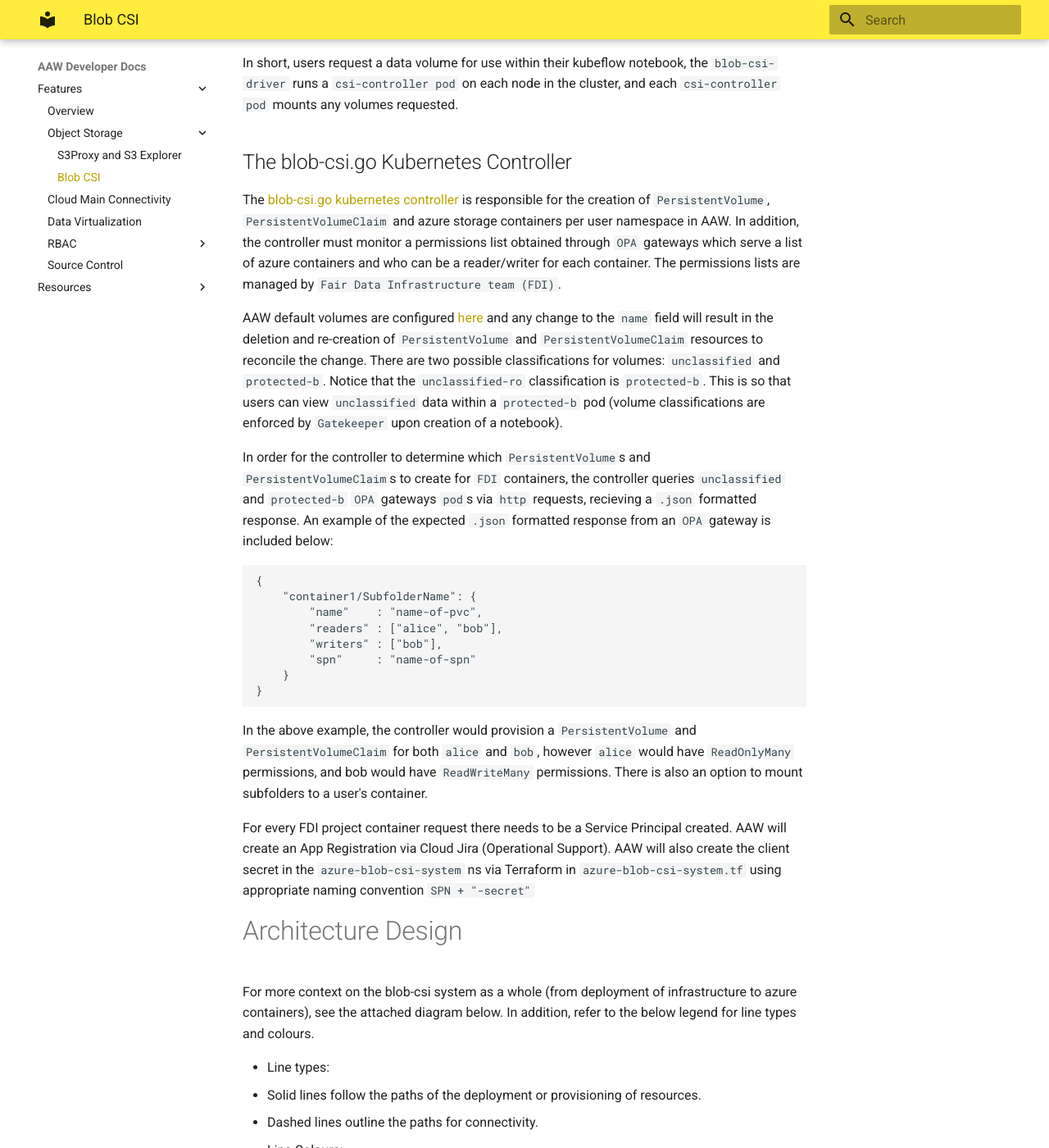
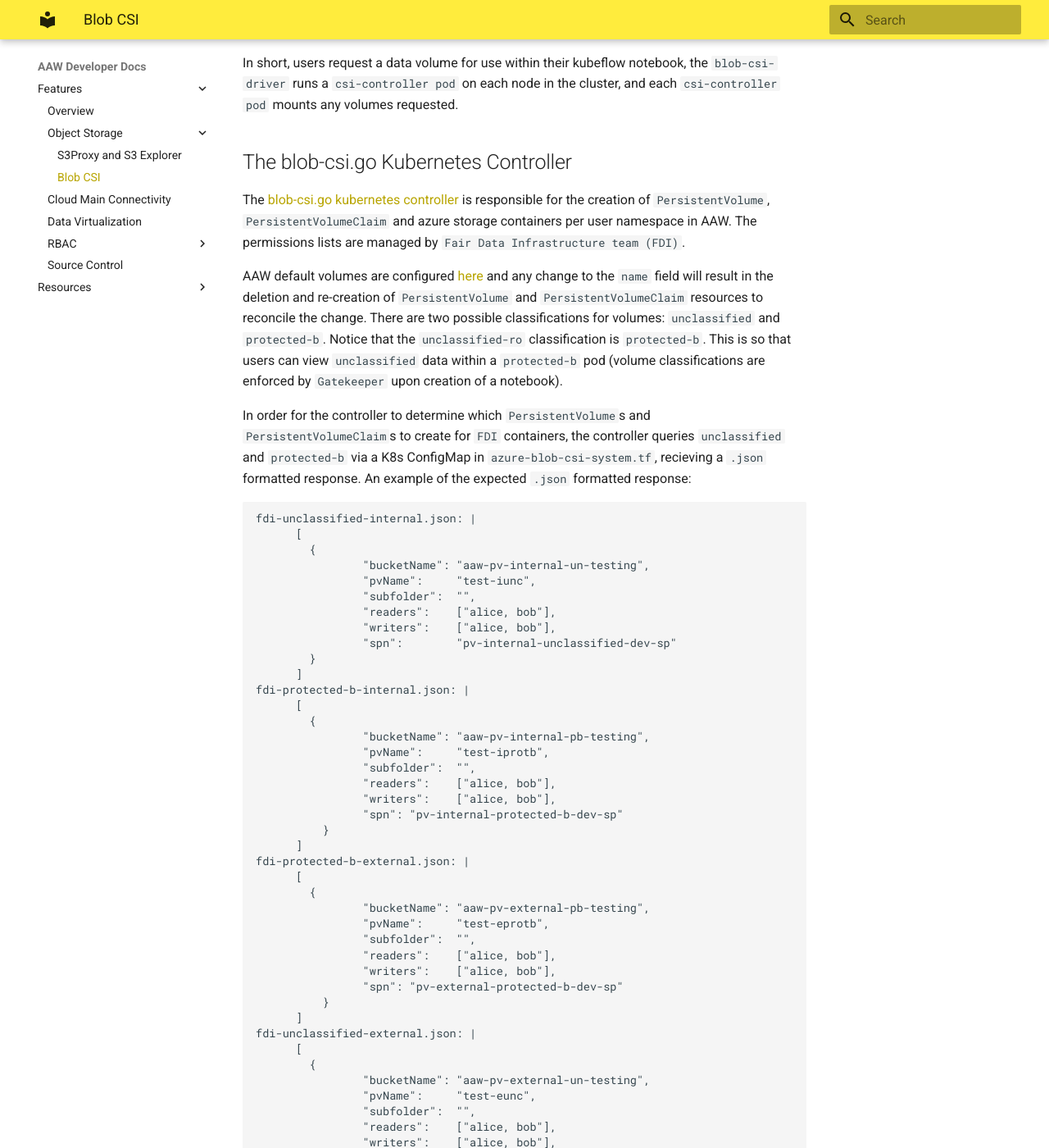
Before and after one commit to StatCan/aaw-developer-docs, an MkDocs documentation site: the page built from docs/features/object-storage/blobcsi.md, in a window 1280 px wide and 1400 px high, scrolled down 1484 px. Shown: the whole window at 82% size. Built offline with MkDocs 1.6.1 and Material for MkDocs 9.7.7, drawn with Linux system fonts in a browser that asks for light colours; some of the changed text lies outside the part shown.

Commit message:
update: fdi common storage docs

````diff
--- a/docs/features/object-storage/blobcsi.md
+++ b/docs/features/object-storage/blobcsi.md
@@ -31,8 +31,7 @@
 
 ## The blob-csi.go Kubernetes Controller
 The [blob-csi.go kubernetes controller](https://github.com/StatCan/aaw-kubeflow-profiles-controller/blob/main/cmd/blob-csi.go) is responsible
-for the creation of `PersistentVolume`, `PersistentVolumeClaim` and azure storage containers per user namespace in AAW. In addition, the
-controller must monitor a permissions list obtained through `OPA` gateways which serve a list of azure containers and who can be a reader/writer for each container. The permissions lists are managed by `Fair Data Infrastructure team (FDI)`.
+for the creation of `PersistentVolume`, `PersistentVolumeClaim` and azure storage containers per user namespace in AAW. The permissions lists are managed by `Fair Data Infrastructure team (FDI)`.
 
 AAW default volumes are configured [here](https://github.com/StatCan/aaw-argocd-manifests/blob/aaw-dev-cc-00/daaas-system/profile-controllers/profiles-controller/application.jsonnet#L62-L64)
 and any change to the `name` field will result in the deletion and re-creation of `PersistentVolume` and `PersistentVolumeClaim` resources
@@ -40,25 +39,71 @@
 `unclassified-ro` classification is `protected-b`. This is so that users can view `unclassified` data within a `protected-b` pod (volume classifications are enforced by `Gatekeeper` upon creation of a notebook).
 
 In order for the controller to determine which `PersistentVolume`s and `PersistentVolumeClaim`s to create for `FDI` containers,
-the controller queries `unclassified` and `protected-b` `OPA` gateways `pod`s via `http` requests, recieving a `.json` formatted response.
-An example of the expected `.json` formatted response from an `OPA` gateway is included below:
+the controller queries `unclassified` and `protected-b` via a K8s ConfigMap in `azure-blob-csi-system.tf`, recieving a `.json` formatted response.
+An example of the expected `.json` formatted response:
 
 ```json
-{
-    "container1/SubfolderName": {
-        "name"    : "name-of-pvc",
-        "readers" : ["alice", "bob"],
-        "writers" : ["bob"],
-        "spn"     : "name-of-spn"
-    }
-}
+fdi-unclassified-internal.json: |
+      [
+        {
+                "bucketName": "aaw-pv-internal-un-testing",
+                "pvName":     "test-iunc",
+                "subfolder":  "",
+                "readers":    ["alice, bob"],
+                "writers":    ["alice, bob"],
+                "spn":        "pv-internal-unclassified-dev-sp"
+        }
+      ]
+fdi-protected-b-internal.json: |
+      [
+        {
+                "bucketName": "aaw-pv-internal-pb-testing",
+                "pvName":     "test-iprotb",
+                "subfolder":  "",
+                "readers":    ["alice, bob"],
+                "writers":    ["alice, bob"],
+                "spn": "pv-internal-protected-b-dev-sp"
+          }
+      ]
+fdi-protected-b-external.json: |
+      [
+        {
+                "bucketName": "aaw-pv-external-pb-testing",
+                "pvName":     "test-eprotb",
+                "subfolder":  "",
+                "readers":    ["alice, bob"],
+                "writers":    ["alice, bob"],
+                "spn": "pv-external-protected-b-dev-sp"
+          }
+      ]
+fdi-unclassified-external.json: |
+      [
+        {
+                "bucketName": "aaw-pv-external-un-testing",
+                "pvName":     "test-eunc",
+                "subfolder":  "",
+                "readers":    ["alice, bob"],
+                "writers":    ["alice, bob"],
+                "spn":        "pv-external-unclassified-dev-sp"
+        }
+      ]
 ```
 In the above example, the controller would provision a `PersistentVolume` and `PersistentVolumeClaim` for both `alice` and `bob`, however
 `alice` would have `ReadOnlyMany` permissions, and bob would have `ReadWriteMany` permissions. There is also an option to mount subfolders
-to a user's container.
+to a user's container. `bucketName` is the name of the container created in the storage account. `pvName` is the pre-fix of the volume in the format of projectName-internal/external-unclassified/protected
 
 For every FDI project container request there needs to be a Service Principal created. AAW will create
 an App Registration via Cloud Jira (Operational Support). AAW will also create the client secret in the `azure-blob-csi-system` ns via Terraform in `azure-blob-csi-system.tf` using appropriate naming convention `SPN + "-secret"`
+
+FDI Common Storage has 4 storage accounts:
+DEV                                                                 PROD
+- stndmfdidpb01sa (external protected-b)                            - stpdmfdidpb01sa (external protected-b)
+- stndmfdidun01sa (external unclassified)                           - stpdmfdidun01sa (external unclassified)
+- stndmfdiipb01sa (internal protected-b)                            - stpdmfdiipb01sa (internal protected-b)
+- stndmfdiiun01sa (internal unclassified)                           - stpdmfdiiun01sa (internal unclassified)
+
+External users should not have access to mount/view internal volumes to their notebooks.
+
 # Architecture Design
 
 For more context on the blob-csi system as a whole (from deployment of infrastructure to azure containers), see the attached diagram below.
````
